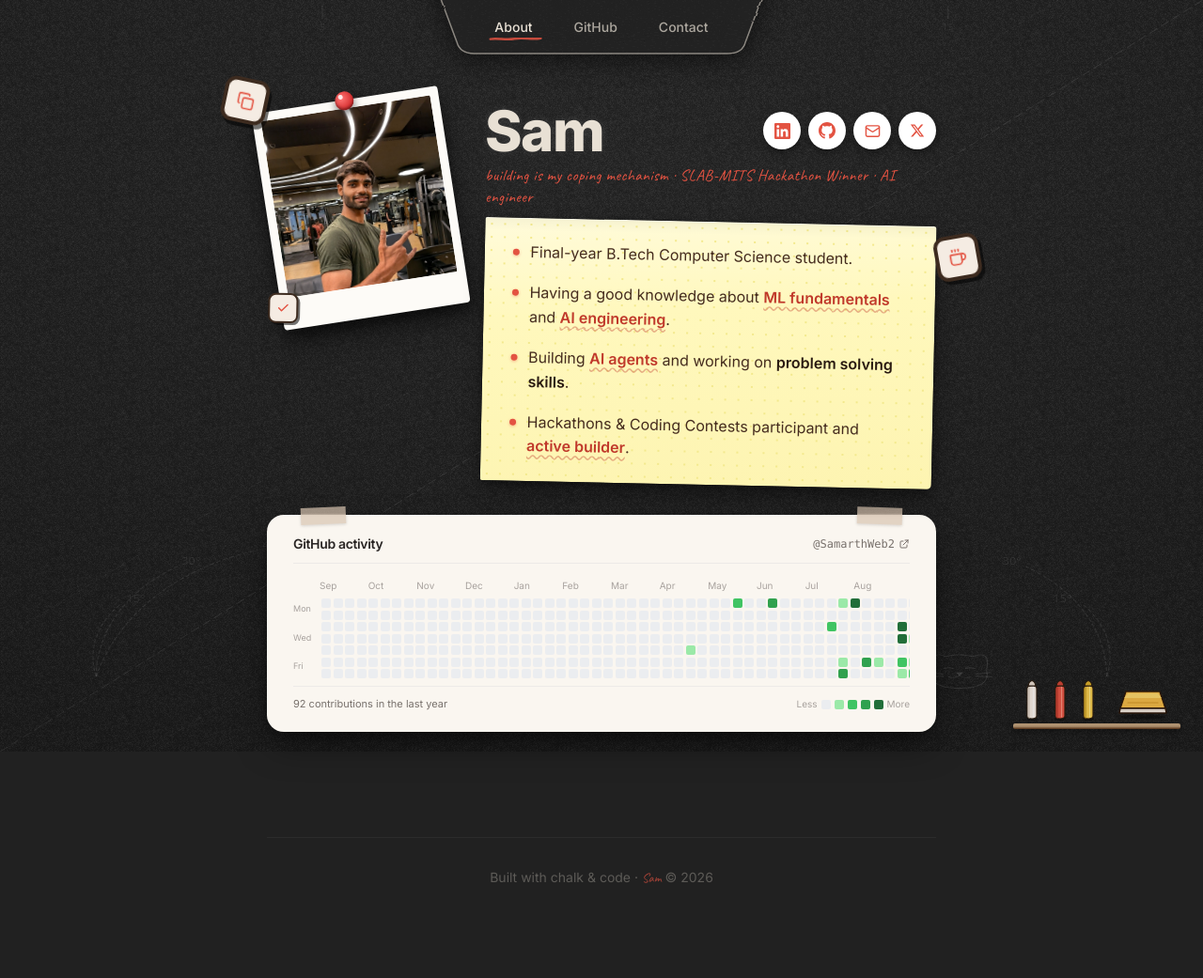
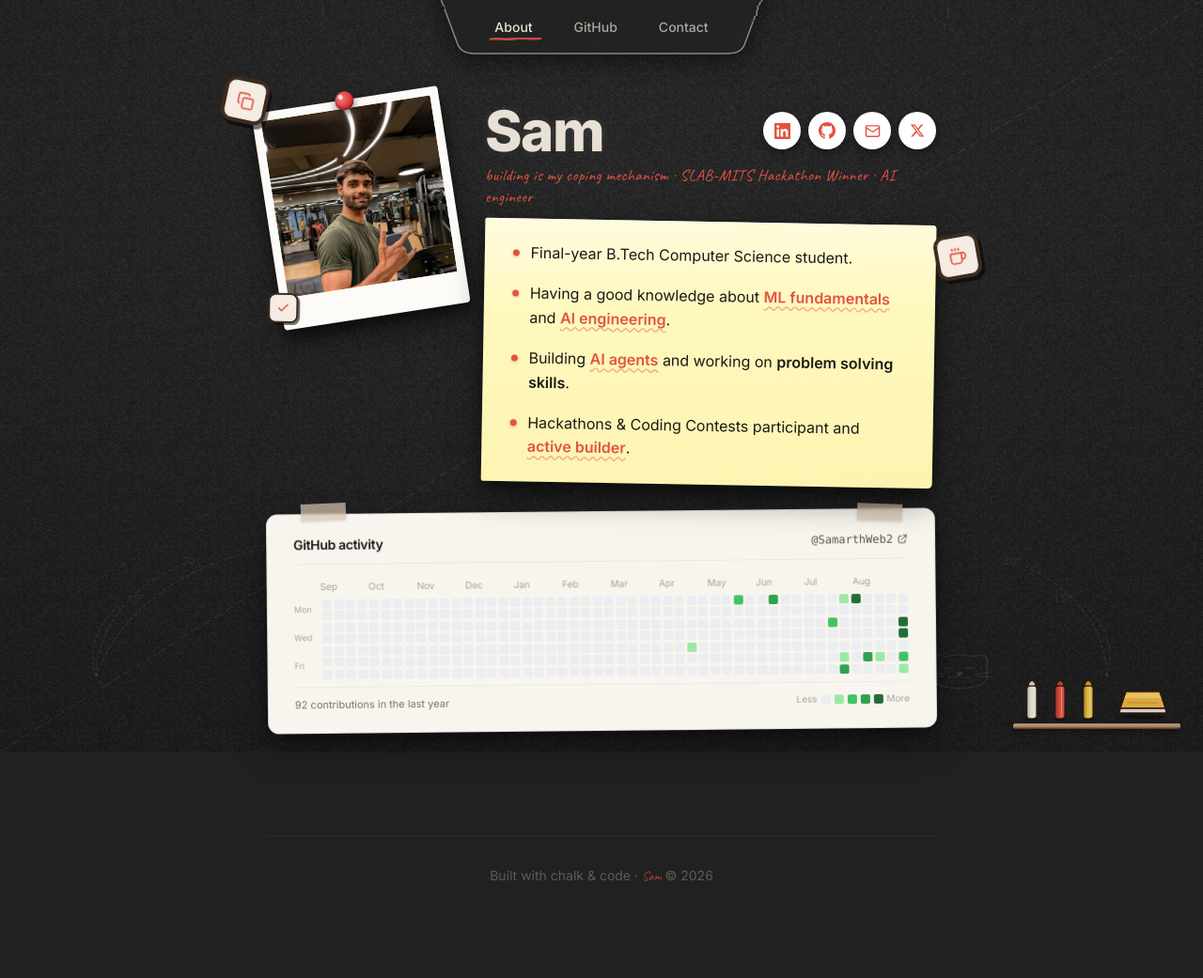
Before and after one commit to Samarthweb2/sam-portfolio, a Python web app: template templates/index.html in a window 1280 px wide. Shown: the whole page at 94% size. After the commit the page ends 938 px from the top, so only its background shows below. Run offline with Jinja, Linux system fonts and the light colour scheme; the template is opened without the code that fills it, so the values that code supplies are empty; some libraries are stand-ins or nearby versions.

Commit message:
style: premium pale-yellow sticky note with css paper grain and ivory github contribution sheet with -0.6deg tilt

```diff
--- a/static/css/style.css
+++ b/static/css/style.css
@@ -434,26 +434,22 @@ body {
   transform: rotate(10deg);
 }
 
-/* ---------- Pinned Pale-Yellow Sticky Note (Pale Texture, Uneven Edges, Soft Chalk Shadow) ---------- */
+/* ---------- Pinned Pale-Yellow Sticky Note (Pale Texture, Uneven Edges, Broad Shadow) ---------- */
 .yellow-note-card {
   position: relative;
   z-index: 20;
   background-color: #FFF8BD;
-  background-image:
-    radial-gradient(#F3E98E 0.8px, transparent 0.8px),
-    linear-gradient(176deg, rgba(255, 255, 255, 0.45) 0%, rgba(255, 248, 189, 0.12) 35%, rgba(243, 222, 110, 0.15) 100%);
-  background-size: 14px 14px, 100% 100%;
-  color: #382717;
-  /* Subtle uneven organic paper edges */
-  border-radius: 2px 3px 5px 2px;
+  color: #1C1917;
+  /* Subtle imperfect paper corners */
+  border-radius: 2px 4px 5px 3px;
   padding: 1.25rem 1.5rem;
-  /* Soft, layered chalkboard shadow */
+  /* Broad soft dark shadow providing clear contrast against chalkboard */
   box-shadow:
-    2px 10px 24px -3px rgba(0, 0, 0, 0.46),
-    0 3px 8px rgba(0, 0, 0, 0.22),
-    inset 0 1px 0 rgba(255, 255, 255, 0.55);
+    0 16px 36px -4px rgba(0, 0, 0, 0.55),
+    0 6px 14px rgba(0, 0, 0, 0.3),
+    inset 0 1px 0 rgba(255, 255, 255, 0.65);
   border: none;
-  --note-base-rot: 1.2deg;
+  --note-base-rot: 1deg;
   transform: rotate(var(--note-base-rot));
   transform-origin: 50% 10% !important; /* Pinned at top edge */
   cursor: default;
@@ -463,55 +459,69 @@ body {
   transition: box-shadow 0.25s ease;
 }
 
+/* Pseudo-element 1: Gentle top-to-bottom light gradient across the note */
+.yellow-note-card::before {
+  content: '';
+  position: absolute;
+  inset: 0;
+  background: linear-gradient(
+    178deg,
+    rgba(255, 255, 255, 0.52) 0%,
+    rgba(255, 248, 189, 0.15) 35%,
+    rgba(238, 218, 105, 0.14) 100%
+  );
+  border-radius: inherit;
+  pointer-events: none;
+}
+
+/* Pseudo-element 2: Subtle paper grain / fiber texture using CSS radial gradient */
+.yellow-note-card::after {
+  content: '';
+  position: absolute;
+  inset: 0;
+  background-image: radial-gradient(rgba(180, 160, 60, 0.2) 0.65px, transparent 0.65px);
+  background-size: 10px 10px;
+  opacity: 0.4;
+  border-radius: inherit;
+  pointer-events: none;
+}
+
 .yellow-note-card:focus-visible {
   outline: 2px dashed rgba(227, 83, 66, 0.7);
   outline-offset: 4px;
 }
 
-/* Subtle translucent adhesive band indicator along top edge */
-.yellow-note-card::before {
-  content: '';
-  position: absolute;
-  top: 0;
-  left: 0;
-  right: 0;
-  height: 14px;
-  background: linear-gradient(to bottom, rgba(0, 0, 0, 0.035), transparent);
-  border-radius: 2px 3px 0 0;
-  pointer-events: none;
-}
-
-/* Note Wobble Animation on Click / Tap (CSS Transform Only - Never Moves Layout) */
+/* Note Wobble Animation (CSS Transform Only - Never Moves Layout) */
 .yellow-note-card.note-wobble {
   animation: noteWobble 0.52s cubic-bezier(0.25, 1.2, 0.5, 1) both !important;
 }
 
 @keyframes noteWobble {
   0% {
-    transform: rotate(var(--note-base-rot, 1.2deg)) translate3d(0, 0, 0) scale(1);
-    box-shadow: 2px 10px 24px -3px rgba(0, 0, 0, 0.46), 0 3px 8px rgba(0, 0, 0, 0.22);
+    transform: rotate(var(--note-base-rot, 1deg)) translate3d(0, 0, 0) scale(1);
+    box-shadow: 0 16px 36px -4px rgba(0, 0, 0, 0.55), 0 6px 14px rgba(0, 0, 0, 0.3);
   }
   18% {
-    transform: rotate(calc(var(--note-base-rot, 1.2deg) - 4.8deg)) translate3d(0, -8px, 0) scale(1.02);
-    box-shadow: 5px 20px 32px -2px rgba(0, 0, 0, 0.6), 0 6px 14px rgba(0, 0, 0, 0.3);
+    transform: rotate(calc(var(--note-base-rot, 1deg) - 4.8deg)) translate3d(0, -8px, 0) scale(1.02);
+    box-shadow: 0 24px 44px -4px rgba(0, 0, 0, 0.65), 0 8px 18px rgba(0, 0, 0, 0.38);
   }
   38% {
-    transform: rotate(calc(var(--note-base-rot, 1.2deg) + 3.8deg)) translate3d(0, 3px, 0) scale(0.99);
-    box-shadow: 1px 7px 16px -2px rgba(0, 0, 0, 0.38), 0 2px 6px rgba(0, 0, 0, 0.18);
+    transform: rotate(calc(var(--note-base-rot, 1deg) + 3.8deg)) translate3d(0, 3px, 0) scale(0.99);
+    box-shadow: 0 12px 26px -3px rgba(0, 0, 0, 0.48), 0 4px 10px rgba(0, 0, 0, 0.25);
   }
   58% {
-    transform: rotate(calc(var(--note-base-rot, 1.2deg) - 2.2deg)) translate3d(0, -3px, 0) scale(1.008);
-    box-shadow: 4px 14px 26px -3px rgba(0, 0, 0, 0.5), 0 4px 10px rgba(0, 0, 0, 0.24);
+    transform: rotate(calc(var(--note-base-rot, 1deg) - 2.2deg)) translate3d(0, -3px, 0) scale(1.008);
+    box-shadow: 0 18px 34px -4px rgba(0, 0, 0, 0.58), 0 6px 14px rgba(0, 0, 0, 0.32);
   }
   78% {
-    transform: rotate(calc(var(--note-base-rot, 1.2deg) + 1.0deg)) translate3d(0, 1px, 0) scale(0.998);
+    transform: rotate(calc(var(--note-base-rot, 1deg) + 1.0deg)) translate3d(0, 1px, 0) scale(0.998);
   }
   90% {
-    transform: rotate(calc(var(--note-base-rot, 1.2deg) - 0.4deg)) translate3d(0, 0, 0) scale(1);
+    transform: rotate(calc(var(--note-base-rot, 1deg) - 0.4deg)) translate3d(0, 0, 0) scale(1);
   }
   100% {
-    transform: rotate(var(--note-base-rot, 1.2deg)) translate3d(0, 0, 0) scale(1);
-    box-shadow: 2px 10px 24px -3px rgba(0, 0, 0, 0.46), 0 3px 8px rgba(0, 0, 0, 0.22);
+    transform: rotate(var(--note-base-rot, 1deg)) translate3d(0, 0, 0) scale(1);
+    box-shadow: 0 16px 36px -4px rgba(0, 0, 0, 0.55), 0 6px 14px rgba(0, 0, 0, 0.3);
   }
 }
 
@@ -528,7 +538,9 @@ body {
   margin-bottom: 0.95rem;
   font-size: 0.93rem;
   line-height: 1.6;
-  color: #452c1e;
+  color: #1C1917; /* Dark ink text */
+  position: relative;
+  z-index: 1;
 }
 
 @media (min-width: 640px) {
@@ -554,29 +566,38 @@ body {
 }
 
 .yellow-note-card .highlight {
-  color: #C0392B;
+  color: #E35342;
   font-weight: 600;
-  text-decoration: underline wavy rgba(192, 57, 43, 0.38);
+  text-decoration: underline wavy rgba(227, 83, 66, 0.42);
   text-underline-offset: 2.5px;
 }
 
 .yellow-note-card .highlight-subtle {
   font-weight: 600;
-  color: #291a11;
+  color: #1C1917;
 }
 
-/* ---------- GitHub Activity Card (Arjun Style) ---------- */
+/* ---------- GitHub Activity Card (Ivory Contribution Paper Sheet) ---------- */
 .github-card {
-  background: #FAF6F0;
-  color: #1c1917;
-  border-radius: 18px;
+  background: #F8F5EF;
+  color: #1C1917;
+  border: 1px solid rgba(214, 211, 209, 0.85);
+  border-radius: 12px;
   padding: 1.25rem 1.5rem;
   box-shadow:
-    0 16px 36px -6px rgba(0, 0, 0, 0.55),
-    0 6px 12px rgba(0, 0, 0, 0.2);
+    0 16px 36px -4px rgba(0, 0, 0, 0.5),
+    0 4px 12px rgba(0, 0, 0, 0.22);
   position: relative;
-  max-width: 720px;
-  margin: 0 auto;
+  width: 100%;
+  --gh-rot: -0.6deg;
+  transform: rotate(var(--gh-rot));
+  transition: box-shadow 0.25s ease, transform 0.25s ease;
+}
+
+@media (min-width: 640px) {
+  .github-card {
+    padding: 1.35rem 1.75rem;
+  }
 }
 
 @media (min-width: 640px) {
--- a/static/js/main.js
+++ b/static/js/main.js
@@ -121,7 +121,16 @@
         }
       })
       .catch(err => {
-        console.warn('Live GitHub fetch failed, rendering fallback:', err);
+        console.warn('Live GitHub fetch failed:', err);
+        // If heatmap has no cells rendered, display clean fallback message
+        if (heatmapContainer && !heatmapContainer.querySelector('.gh-cell')) {
+          heatmapContainer.innerHTML = `
+            <div class="py-6 px-4 text-center text-xs text-stone-500 font-sans w-full">
+              Live GitHub activity currently unavailable. View recent activity directly on
+              <a href="https://github.com/SamarthWeb2" target="_blank" rel="noopener noreferrer" class="text-[#E35342] underline font-medium hover:opacity-80">GitHub (@SamarthWeb2)</a>.
+            </div>
+          `;
+        }
       });
   }
 
--- a/templates/index.html
+++ b/templates/index.html
@@ -417,20 +417,20 @@
       </div>
 
       <!-- ============================================================
-           2. GITHUB ACTIVITY CARD (Exact Compact Arjun Style with Masking Tape)
+           2. GITHUB ACTIVITY CARD (Ivory Contribution Paper Sheet Pinned Below)
            ============================================================ -->
-      <div class="relative max-w-[720px] mx-auto mt-8 animate-fade-up">
+      <div class="relative w-full mt-7">
         <!-- Masking tape strips holding card to chalkboard -->
         <div class="github-tape github-tape-left" aria-hidden="true"></div>
         <div class="github-tape github-tape-right" aria-hidden="true"></div>
 
         <div class="github-card">
           <!-- Card Header -->
-          <div class="flex items-center justify-between pb-2.5 border-b border-stone-200/70 mb-3">
+          <div class="flex items-center justify-between pb-2.5 border-b border-stone-200/80 mb-3">
             <div class="flex items-center gap-2">
-              <span class="text-sm font-semibold text-stone-800 tracking-tight">GitHub activity</span>
+              <span class="text-sm font-semibold text-[#1C1917] tracking-tight">GitHub activity</span>
             </div>
-            <a href="https://github.com/SamarthWeb2" target="_blank" rel="noopener noreferrer" class="text-xs font-mono text-stone-500 hover:text-stone-900 transition-colors flex items-center gap-1">
+            <a href="https://github.com/SamarthWeb2" target="_blank" rel="noopener noreferrer" class="text-xs font-mono text-stone-600 hover:text-stone-900 transition-colors flex items-center gap-1">
               <span>@SamarthWeb2</span>
               <svg class="w-3 h-3" fill="none" stroke="currentColor" viewBox="0 0 24 24"><path stroke-linecap="round" stroke-linejoin="round" stroke-width="2" d="M10 6H6a2 2 0 00-2 2v10a2 2 0 002 2h10a2 2 0 002-2v-4M14 4h6m0 0v6m0-6L10 14"/></svg>
             </a>
```
